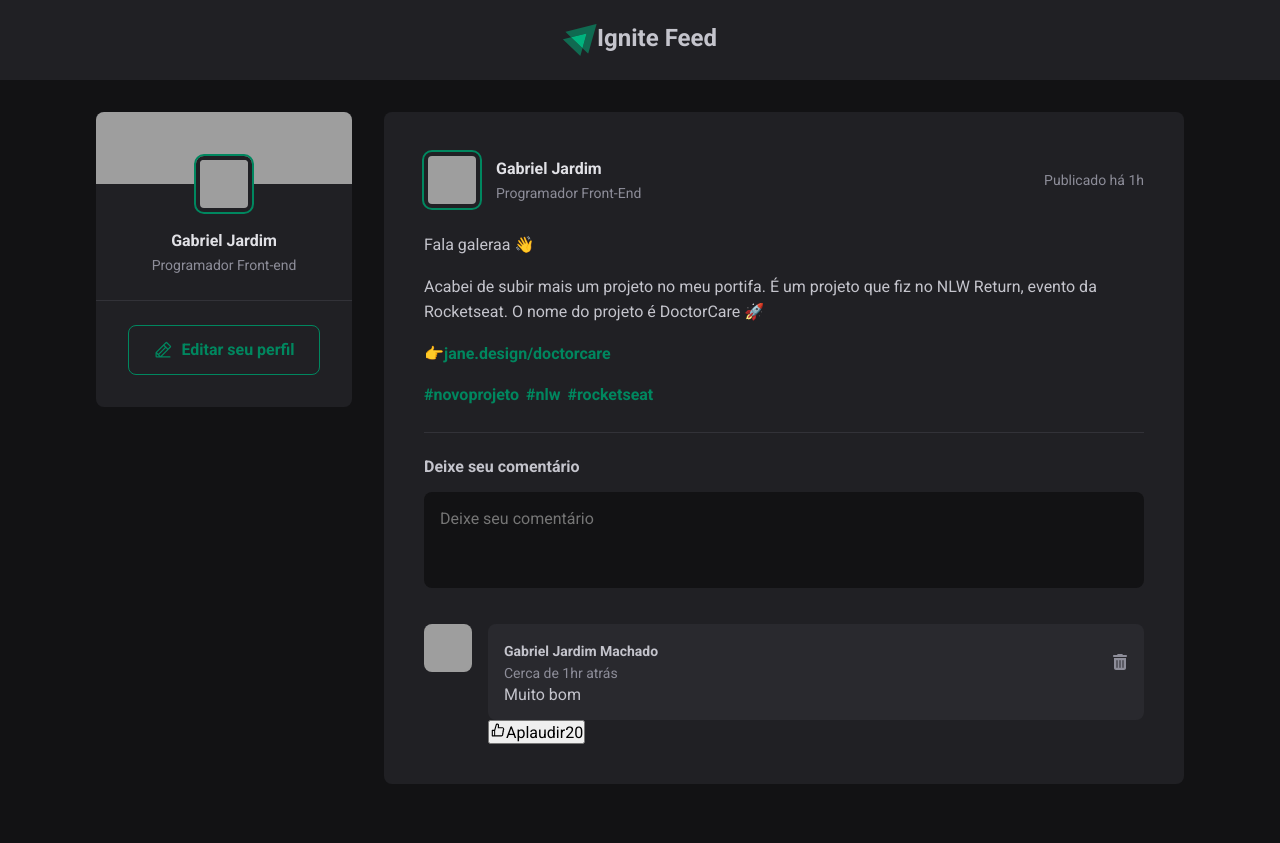
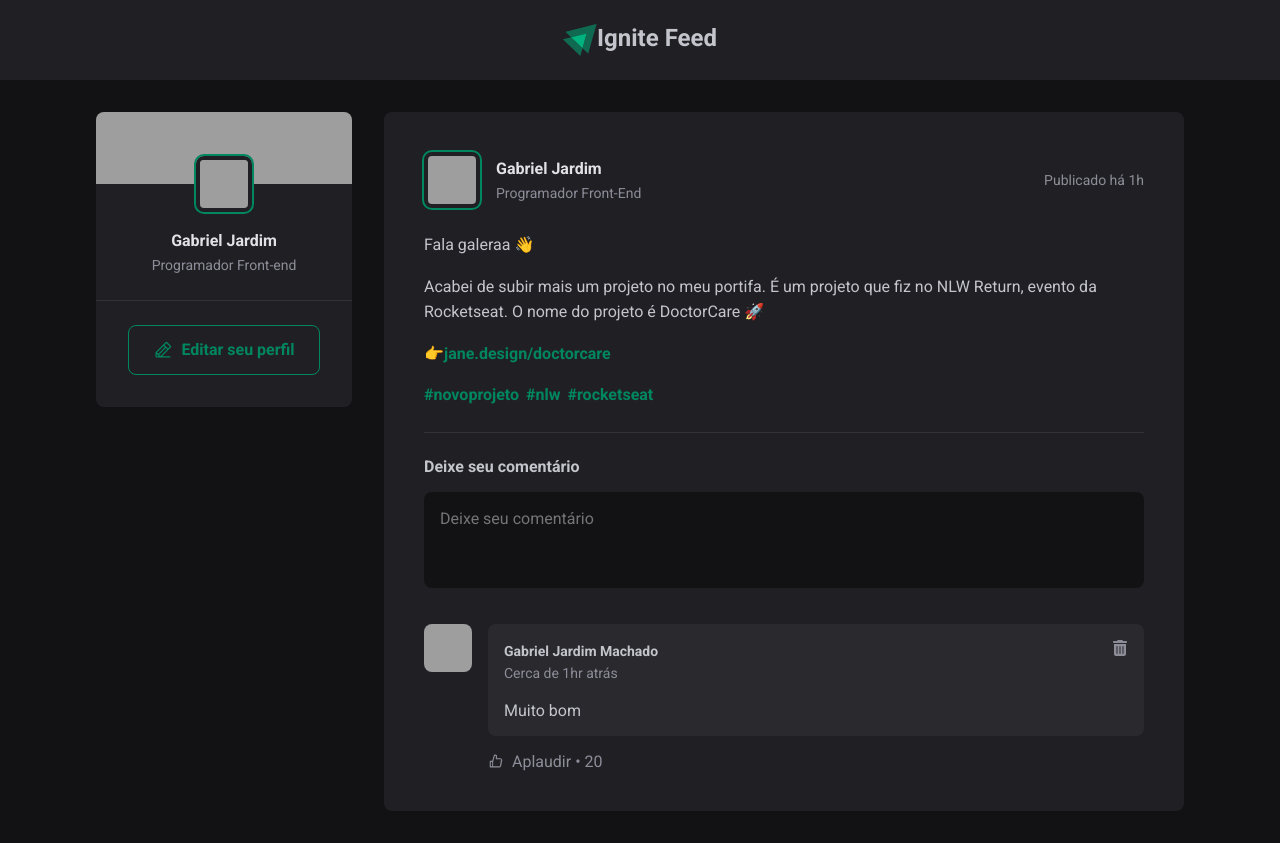
Before and after one commit to GabrielJM2023/Estudos, a React (Vite) app in the folder Projetos/React/Rocket/01-feed/: page / in a window 1280 px wide. Before the commit the page ends 816 px from the top, so only its background shows below. Built offline with nearby package versions, Linux system fonts and the light colour scheme; grey boxes are pictures that could not be loaded.

Commit message:
Finalização do comentario
Ultimas alterações da area de comentario

```diff
--- a/Projetos/React/Rocket/01-feed/src/components/Comment/style.css
+++ b/Projetos/React/Rocket/01-feed/src/components/Comment/style.css
@@ -22,7 +22,7 @@
 
 .CommentContent header{
     display: flex;
-    align-items: center;
+    align-items: flex-start;
     justify-content: space-between;
 }
 
@@ -46,3 +46,39 @@
     line-height: 0;
     border-radius: 2px;
 }
+
+.CommentContent header button:hover{
+    color: var(--red-500);
+}
+
+.CommentContent p{
+    margin-top: 1rem;
+    color: var(--gray-300);
+}
+
+.CommentBox footer{
+    margin-top: 1rem;
+}
+
+.CommentBox footer button{
+    background: transparent;
+    border: 0;
+    color: var(--gray-400);
+    cursor: pointer;
+    display: flex;
+    align-items: center;
+}
+
+.CommentBox footer button:hover{
+    color: var(--green-300);
+    border-radius: 2px;
+}
+
+.CommentBox footer button svg{
+    margin-right: 0.5rem;
+}
+
+.CommentBox footer button span::before{
+    content: "\2022";
+    padding: 0 0.25rem;
+}
--- a/Projetos/React/Rocket/01-feed/src/components/Comments/style.css
+++ b/Projetos/React/Rocket/01-feed/src/components/Comments/style.css
@@ -1,5 +1,4 @@
 .Comments{
-    width: 100%;
     margin-top: 1.5rem;
     padding-top: 1.5rem;
     border-top: 1px solid var(--gray-600);
```
